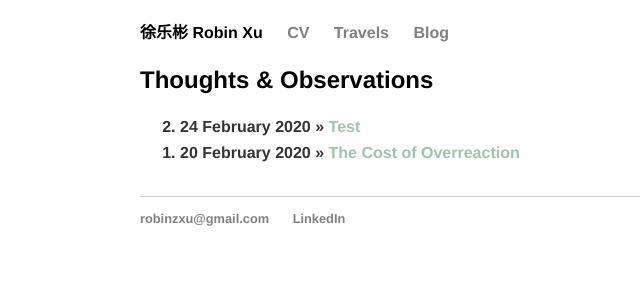
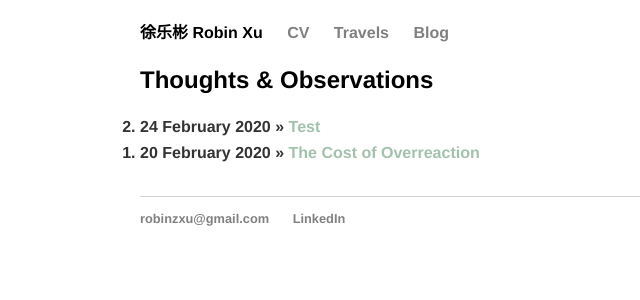
Before and after one commit to robinzxu/robinzxu.github.io, a Jekyll site: the page built from blog/index.html, in a window 1280 px wide. Shown: the top 300 px of the page, without its empty margins (0-640 px from the left). Built offline with Jekyll 4.4.1, drawn with Linux system fonts in a browser that asks for light colours.

Commit message:
Update main.css

```diff
--- a/css/main.css
+++ b/css/main.css
@@ -68,7 +68,7 @@ footer { border-top: 1px solid #d3d3d3; font-size: 0.8em; }
  }
 
 /* Blog */
-ol.posts { margin: 20px auto 30px; font-size: 1em; font-weight: bold; }
+ol.posts { margin: 20px auto 30px; font-size: 1em; font-weight: bold; padding-left: 0;}
 /* ul.posts li { list-style: square; } */
 
 /* CV */
```
